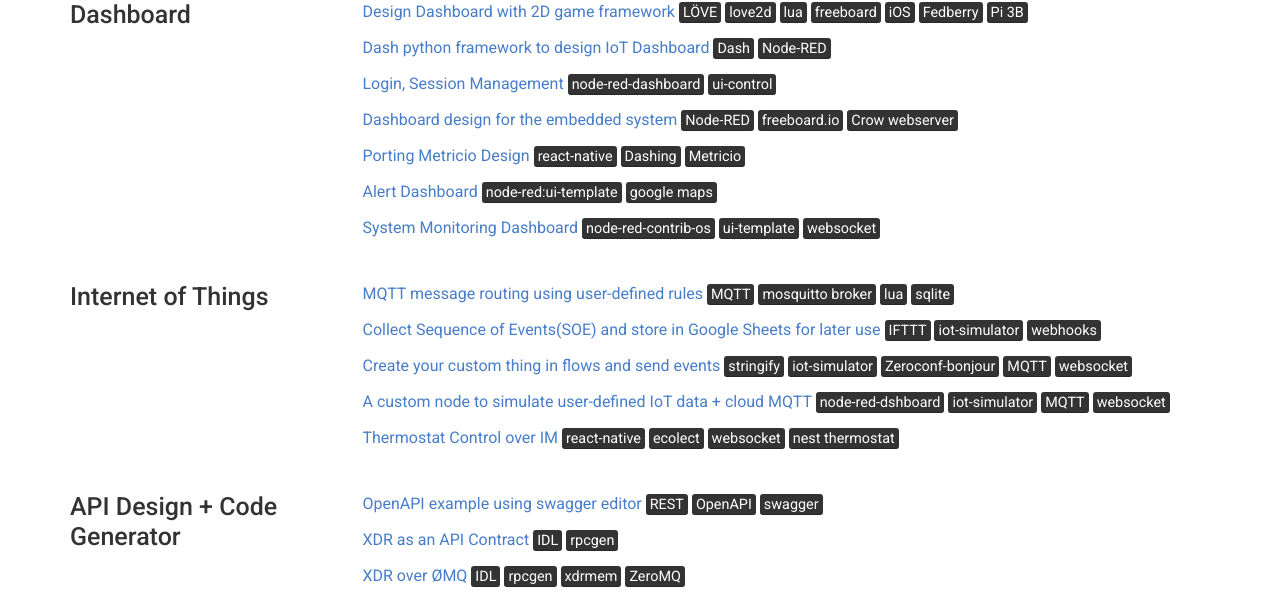
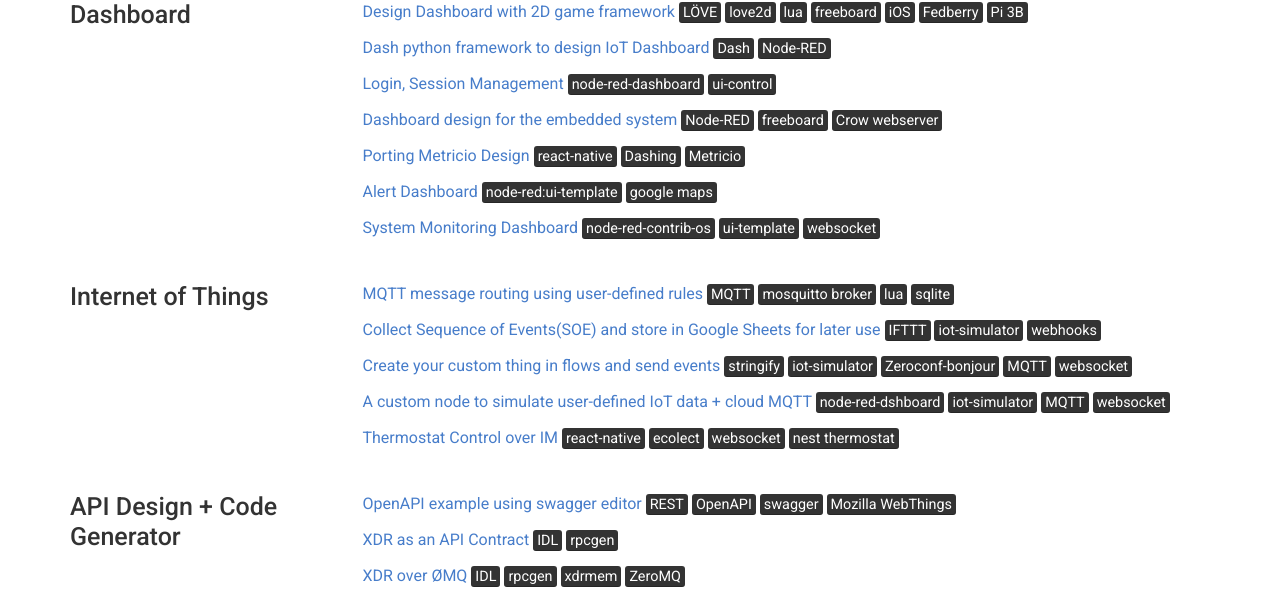
Before and after one commit to phyunsj/phyunsj.github.io, a Jekyll site: the page built from index.md, in a window 1280 px wide. Shown: the part 570-1170 px from the top of the page. Built offline with Jekyll 4.4.1, drawn with Linux system fonts in a browser that asks for light colours.

Commit message:
Update projects.yml

```diff
--- a/_data/projects.yml
+++ b/_data/projects.yml
@@ -9,7 +9,7 @@
 
     [Login, Session Management](https://github.com/phyunsj/node-red-dashboard-login) <mark>node-red-dashboard</mark> <mark>ui-control</mark>
 
-    [Dashboard design for the embedded system](https://github.com/phyunsj/embedded-freeboard-dashboard) <mark>Node-RED</mark> <mark>freeboard.io</mark> <mark>Crow webserver</mark>
+    [Dashboard design for the embedded system](https://github.com/phyunsj/embedded-freeboard-dashboard) <mark>Node-RED</mark> <mark>freeboard</mark> <mark>Crow webserver</mark>
 
     [Porting Metricio Design](https://github.com/phyunsj/react-native-metricio) <mark>react-native</mark> <mark>Dashing</mark> <mark>Metricio</mark>
 
@@ -34,7 +34,7 @@
   github: phyunsj
   description: | # this will include new lines to allow paragraphs
 
-    [OpenAPI example using swagger editor](https://github.com/phyunsj/web-thing-swagger-page)  <mark>REST</mark>  <mark>OpenAPI</mark>  <mark>swagger</mark>
+    [OpenAPI example using swagger editor](https://github.com/phyunsj/web-thing-swagger-page)  <mark>REST</mark>  <mark>OpenAPI</mark>  <mark>swagger</mark> <mark>Mozilla WebThings</mark>
 
     [XDR as an API Contract](https://github.com/phyunsj/api-contract)  <mark>IDL</mark>  <mark>rpcgen</mark>
 
```
